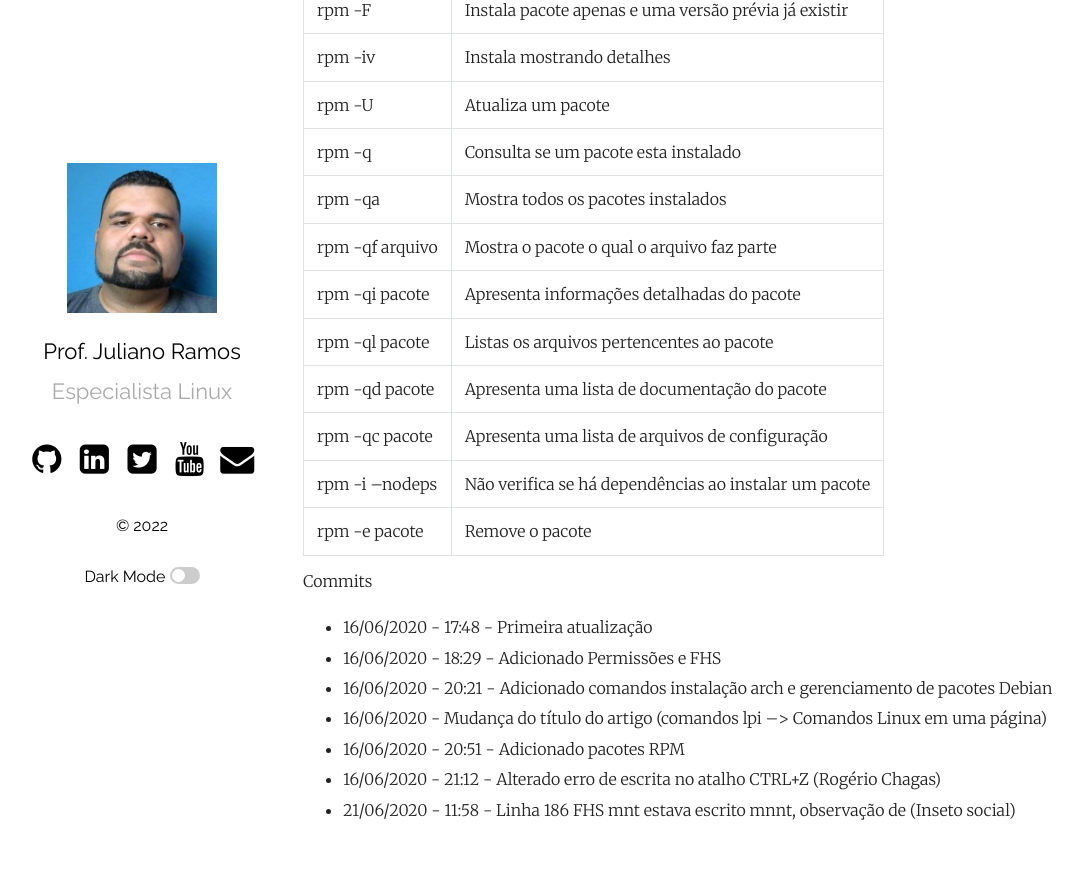
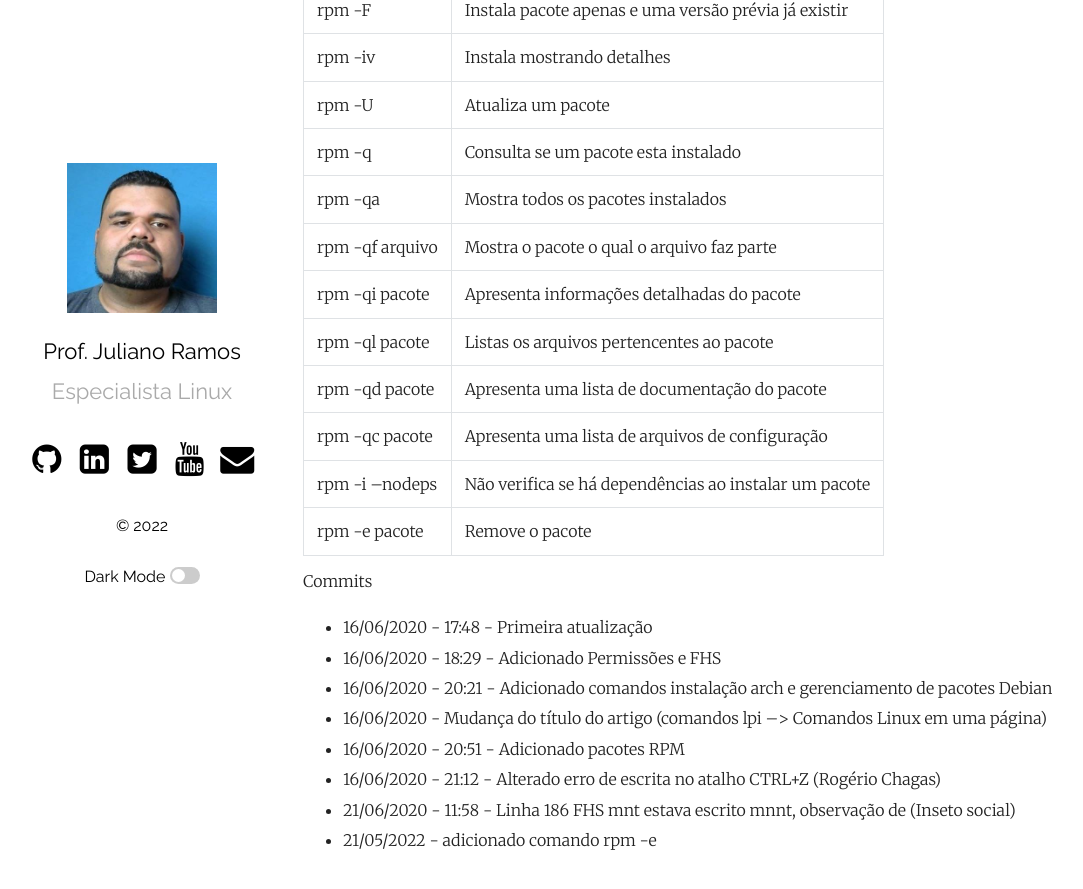
Before and after one commit to profjulianoramos/linux, a Jekyll site: the page built from _posts/2020-6-09-comandoslinux.md, in a window 1280 px wide and 900 px high, scrolled down 8690 px. Shown: the top 889 px of the window, without its empty margins (52-1135 px from the left). Built offline with Jekyll 4.4.1, drawn with Linux system fonts in a browser that asks for light colours; comment, search, counter and statistics services are not loaded.

Commit message:
adicionado comando rpm

```diff
--- a/_posts/2020-6-09-comandoslinux.md
+++ b/_posts/2020-6-09-comandoslinux.md
@@ -271,3 +271,4 @@ Commits
 - 16/06/2020 - 20:51 - Adicionado pacotes RPM
 - 16/06/2020 - 21:12 - Alterado erro de escrita no atalho CTRL+Z (Rogério Chagas)
 - 21/06/2020 - 11:58 - Linha 186 FHS mnt estava escrito mnnt, observação de (Inseto social)
+- 21/05/2022 - adicionado comando rpm -e
```
